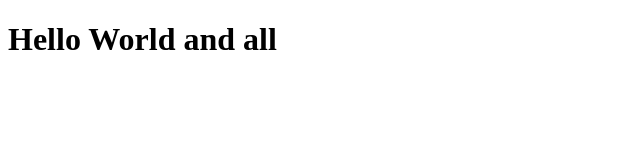
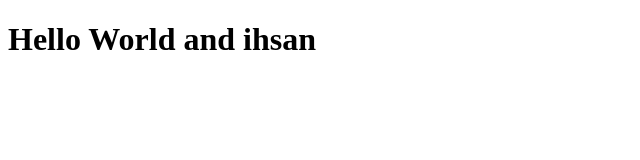
Before and after one commit to ihsansaleem/bootcampclass1, a plain HTML site: page index.html in a window 1280 px wide. Shown: the whole page, without its empty margins (0-640 px from the left). Drawn offline with Linux system fonts and the light colour scheme.

Commit message:
again index.html

```diff
--- a/index.html
+++ b/index.html
@@ -6,6 +6,6 @@
     <title>Document</title>
 </head>
 <body>
-    <h1>Hello World and all</h1>
+    <h1>Hello World and ihsan</h1>
 </body>
 </html>
```
